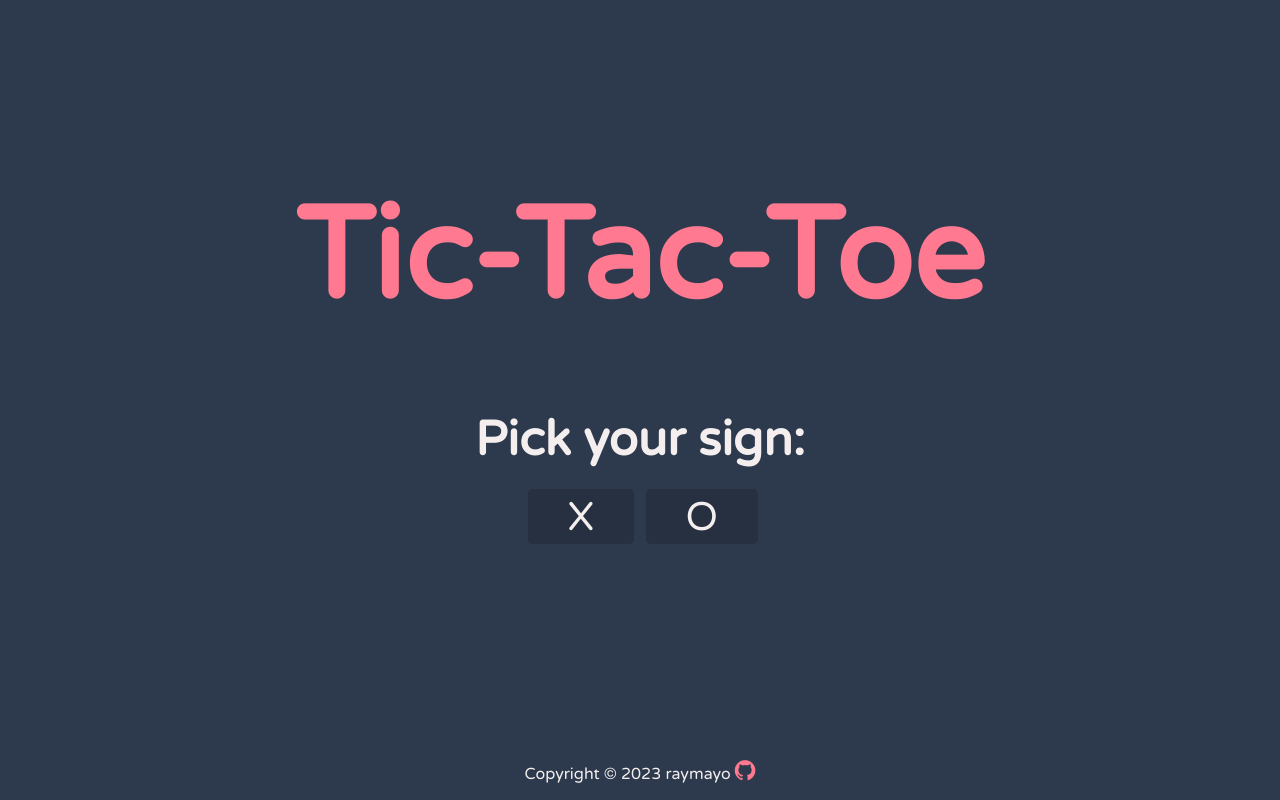
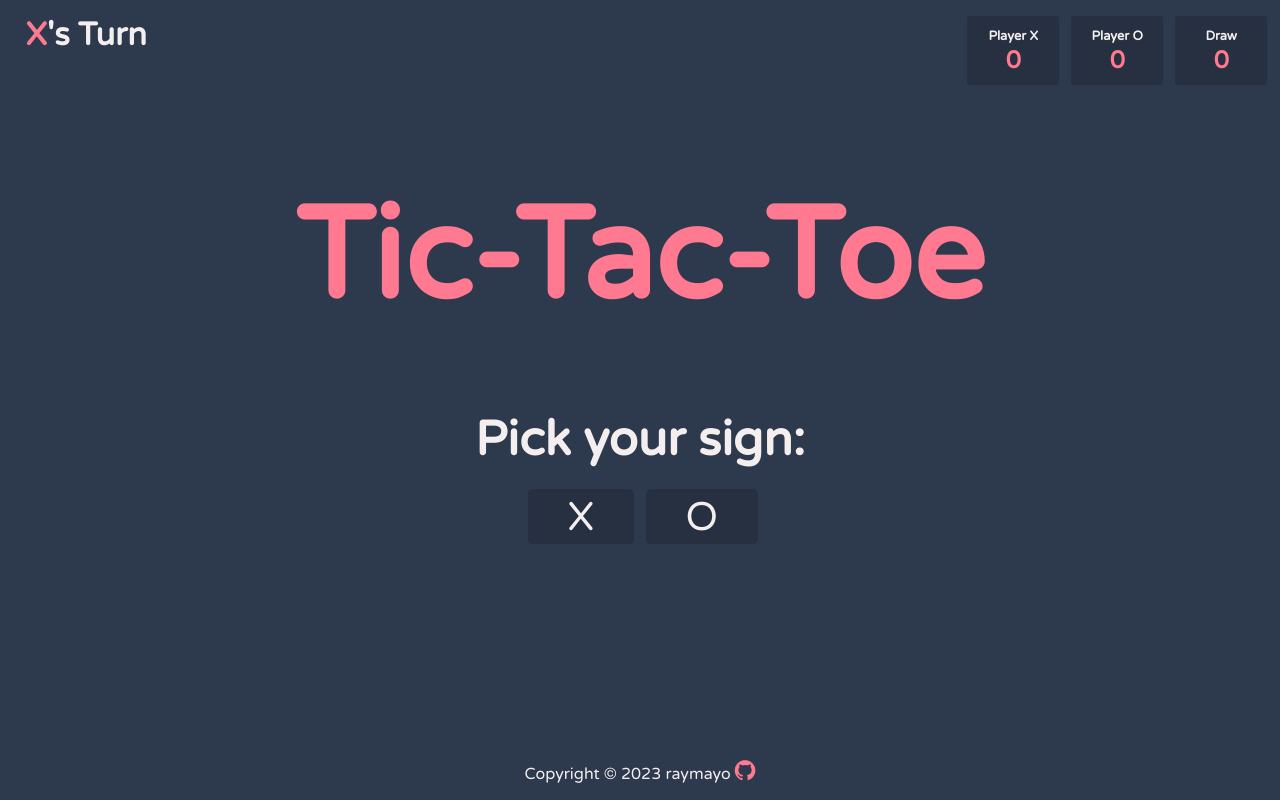
Before and after one commit to raymayo/tic-tac-toe, a plain HTML site: page index.html in a window 1280 px wide. Drawn offline with nearby package versions, Linux system fonts and the light colour scheme.

Commit message:
added html

```diff
--- a/index.html
+++ b/index.html
@@ -40,7 +40,16 @@
 
     <div id="resultScreen">
         <h1 id="winner">X wins!</h1>
-        <button id="retryBtn">Try Again?</button>
+        <button id="retryBtn">Play Again?</button>
+    </div>
+
+    <div id="playerTurnIndicator">
+        <h1><span id="playerTurnText">X</span>'s Turn</h1>
+    </div>
+    <div id="playerScoreIndicator">
+        <h1  class="playerScores">Player X<span id="playerOneScore" class="scoreSpan">0</span></h1>
+        <h1  class="playerScores">Player O<span id="playerTwoScore" class="scoreSpan">0</span></h1>
+        <h1  class="playerScores">Draw<span id="drawScore" class="scoreSpan">0</span></h1>
     </div>
 
     <script src="./script.js"></script>
--- a/script.js
+++ b/script.js
@@ -26,27 +26,25 @@ for (const e of buttonSelect) {
         playState = true;
         console.log(`playState: ${playState}`)
         console.log('initial symbol: ' + playerTurn)
-        startTl.to(chooseBox, {scale:.8 ,opacity: 0, display: 'none', ease: "expo.out" })
+
+        startTl.fromTo(e, { scale: .8, ease: 'expo.out' }, { scale: 1, ease: 'expo.out'})
+        startTl.to(chooseBox, {opacity: 0, display: 'none', ease: "expo.out" },'<')
         startTl.to(titleScreen, { y:-100,fontSize: '4rem', ease: "expo.out" })
         startTl.to(container,{ display: 'grid', scale: 1, opacity: 1, ease: "expo.out" },'<.1')
         startTl.from(box, { opacity: 0, scale: .5, stagger: 0.02, ease: "expo.out" },'<')
-        // chooseBox.style.display = 'none';
-        // container.style.display = 'grid';
-        // titleScreen.style.fontSize = '3rem'
-
     })
 }
 
 function switchSymbol(e) {
     switch (playerTurn) {
         case 'X':
-            gridChecker(playerOne, parseInt(e.getAttribute('data-num')), playerTurn)
+            gridChecker(playerOne, parseInt(e.getAttribute('data-num')))
             winChecker(playerOne, playerTurn)
             e.textContent = playerTurn;
             playerTurn = 'O';
             break;
         case 'O':
-            gridChecker(playerTwo, parseInt(e.getAttribute('data-num')), playerTurn)
+            gridChecker(playerTwo, parseInt(e.getAttribute('data-num')))
             winChecker(playerTwo, playerTurn)
             e.textContent = playerTurn;
             playerTurn = 'X';
@@ -72,7 +70,7 @@ box.forEach(e => {
 
 
 
-function gridChecker(array, item, arrayName) {
+function gridChecker(array, item) {
     array.push(item);
     array.sort();
 }
@@ -131,7 +129,7 @@ for (const e of box) {
 
 function retryScreen(){
     let winner = document.querySelector('#winner');
-    gsap.fromTo(resultScreen, { display: 'grid', opacity: 0, ease: "expo.out" }, { opacity: 1, ease: "expo.out", delay: .3})
+    gsap.fromTo(resultScreen, { display: 'grid', opacity: 0, backdropFilter: 'blur(0px)', ease: "expo.out" }, { opacity: 1, backdropFilter: 'blur(5px)',ease: "expo.out"})
     if (drawState === null){
         winner.textContent = `It's a Draw!`;
     }
@@ -160,6 +158,7 @@ function allReset(){
 
 
 retryBtn.addEventListener('click', ()=>{
+    gsap.fromTo(retryBtn, { scale: .8, ease: "expo.out" }, { scale: 1, ease: "expo.out" })
     allReset()
 })
 
--- a/style.css
+++ b/style.css
@@ -1,4 +1,4 @@
-*{padding: 0; margin: 0; box-sizing: border-box; font-family: 'Varela Round', sans-serif;}
+*{padding: 0; margin: 0; box-sizing: border-box; font-family: 'Varela Round', sans-serif;user-select:none;}
 
 :root{
     --bodyColor: #2D394D;
@@ -17,6 +17,7 @@ body{
     align-items: start;
     justify-items: center;
     background-color: var(--bodyColor);
+    overflow: hidden;
 }
 
 /* body > *{
@@ -123,8 +124,54 @@ a{
 #retryBtn{
     background-color: var(--accentColor);
     color: var(--contrastColor);
+    font-size: 1.5rem;
+    padding: .8rem;
 }
 
 #resultScreen > *{
     /* border: solid 1px red; */
 }
+
+#playerTurnIndicator{
+    position: absolute;
+    top: 2%;
+    left: 2%;
+}
+
+#playerScoreIndicator {
+    position: absolute;
+    top: 2%;
+    right: 1%;
+    display: flex;
+    font-size: .4rem;
+    column-gap: 4%;
+}
+
+
+#playerScoreIndicator > *{
+    text-align: center;
+    /* border: solid 1px red; */
+    padding: 4%;
+    width: 100px;
+    background-color: var(--contrastColor);
+    color: var(--textColor);
+    border-radius: 3px;
+}
+
+.playerScores {
+    display: grid;
+    gap: 5%;
+}
+
+.scoreSpan{
+    color: var(--accentColor);
+    font-size: 1.5rem;
+}
+
+#playerTurnIndicator{
+    color: var(--textColor);
+}
+
+#playerTurnText{
+    color: var(--accentColor);
+}
```
